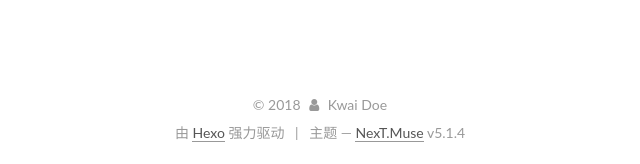
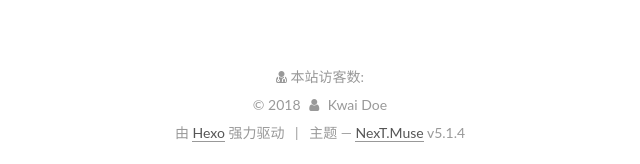
Before and after one commit to KwaiTang/KwaiTang.github.io, a plain HTML site: page index.html in a window 1280 px wide. Shown: the part 1439-1603 px from the top of the page, 320-960 px from the left. Drawn offline with Linux system fonts and the light colour scheme; some packages are replaced by stand-ins of ours; a script that the page names is missing.

Commit message:
Site updated: 2018-10-08 17:48:59

```diff
--- a/index.html
+++ b/index.html
@@ -551,6 +551,11 @@
     <footer id="footer" class="footer">
       <div class="footer-inner">
         <script async src="https://dn-lbstatics.qbox.me/busuanzi/2.3/busuanzi.pure.mini.js"></script>
+<div class="powered-by">
+<i class="fa fa-user-md"></i><span id="busuanzi_container_site_uv">
+  本站访客数:<span id="busuanzi_value_site_uv"></span>
+</span>
+</div>
 <div class="copyright">&copy; <span itemprop="copyrightYear">2018</span>
   <span class="with-love">
     <i class="fa fa-user"></i>
```
Also changed, not shown: 2018/10/08/Hello-Kwai/index.html (+5 -0 lines), 2018/10/08/hello-world/index.html (+5 -0 lines), about/index.html (+5 -0 lines), archives/2018/10/index.html (+5 -0 lines), archives/2018/index.html (+5 -0 lines), archives/index.html (+5 -0 lines).
